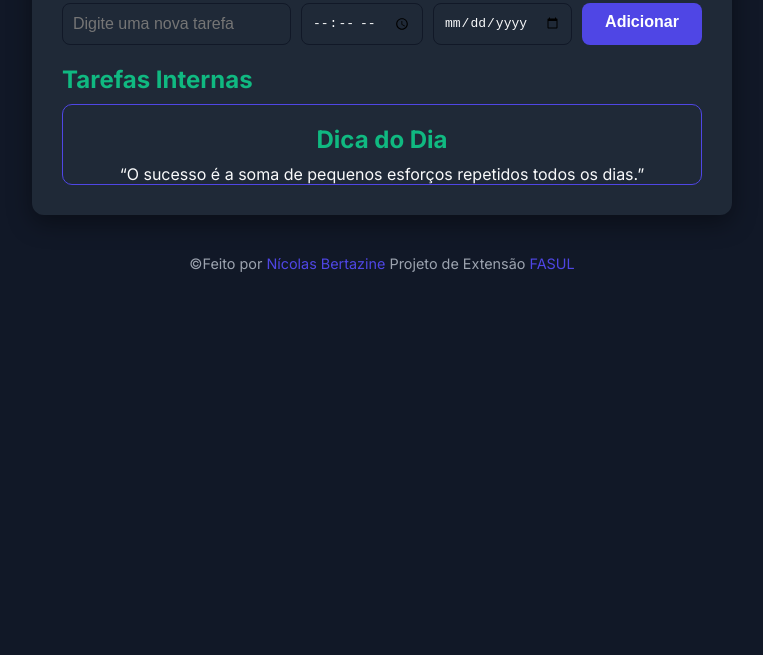
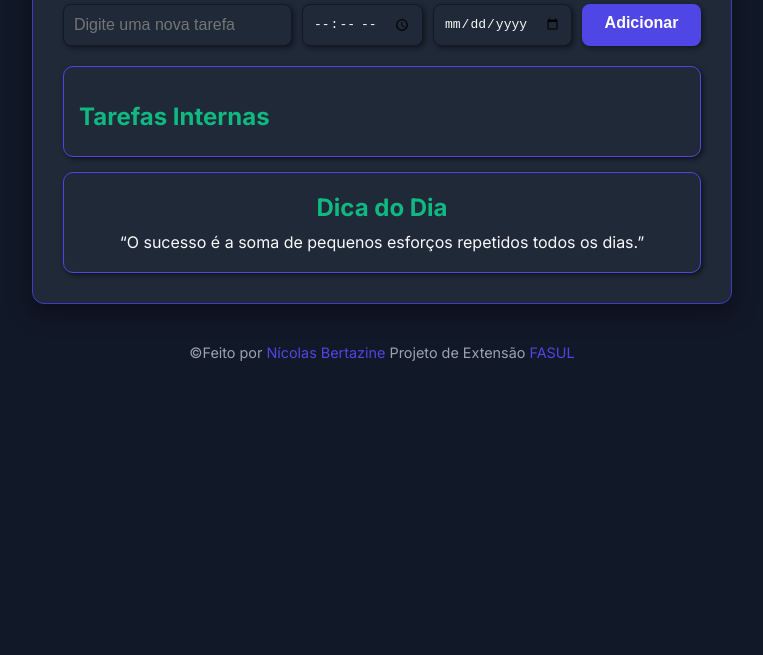
Before and after one commit to NicolasBertazine/projeto-fasul, a plain HTML site: page projeto-tarefas copy/index.html in a window 1280 px wide. Shown: the part 145-800 px from the top of the page, without its empty margins (258-1021 px from the left). Drawn offline with Linux system fonts and the light colour scheme.

Commit message:
css feito

```diff
--- a/projeto-tarefas copy/css/styles.css
+++ b/projeto-tarefas copy/css/styles.css
@@ -38,8 +38,9 @@ main {
 .container {
     background-color: var(--cor2);
     padding: 30px;
+    border: 1px solid var(--cor4);
     border-radius: 12px;
-    box-shadow: 0 8px 24px rgba(0, 0, 0, 0.4);
+    box-shadow: 1px 0px 9px 3px rgba(0,0,0,0.75);
     width: 100%;
     max-width: 400px;
 }
@@ -49,6 +50,7 @@ main {
     font-size: 2em;
     color: var(--cor3);
     margin-bottom: 20px;
+    text-shadow: 2px 2px 5px rgba(0, 0, 0, 0.616);
 }
 
 .container h2 {
@@ -81,6 +83,7 @@ main {
 #new-task {
     color: #F9FAFB;
     transition: border 0.2s ease-in-out;
+    box-shadow: 2px 2px 5px rgba(0, 0, 0, 0.459);
 }
 
 #new-task:focus {
@@ -90,6 +93,7 @@ main {
 
 #task-time {
    transition: border 0.2s ease-in-out;
+   box-shadow: 2px 2px 5px rgba(0, 0, 0, 0.459);
 }
 
 #task-time:focus {
@@ -99,6 +103,7 @@ main {
 
 #task-date {
     transition: border 0.2s ease-in-out;
+    box-shadow: 2px 2px 5px rgba(0, 0, 0, 0.459);
 }
 
 #task-date:focus {
@@ -116,15 +121,29 @@ main {
     font-weight: 600;
     cursor: pointer;
     transition: background 0.2s ease-in-out;
+    box-shadow: 2px 2px 5px rgba(0, 0, 0, 0.459);
 }
 
 .task-input button:hover {
     background-color: var(--cor4);
 }
 
+#tasks {
+    border: 1px solid var(--cor3);
+    border-radius: 10px;
+    padding: 15px;
+    margin-bottom: 15px;
+    box-shadow: 2px 2px 5px rgba(0, 0, 0, 0.548);
+}
+
 #task-list {
     list-style: none;
     padding: 0;
+}
+
+small {
+    font-size: 0.8em;
+    margin-top: 4px;
 }
 
 #task-list li {
@@ -157,19 +176,16 @@ main {
     font-size: 0.85em;
 }
 
-small {
-    font-size: 0.8em;
-    margin-top: 4px;
-}
-
 #task-list li button:hover {
     background-color: var(--cor9);
 }
 
-.motivacional {
+.motivation {
+    padding-bottom: 20px;
     text-align: center;
     border: 1px solid var(--cor3);
     border-radius: 10px;
+    box-shadow: 2px 2px 5px rgba(0, 0, 0, 0.548);
 }
 
 footer {
--- a/projeto-tarefas copy/index.html
+++ b/projeto-tarefas copy/index.html
@@ -19,13 +19,13 @@
         <button onclick="addTask()">Adicionar</button>
 
       </section>
-      <section>
+      <section id="tasks">
         <h2>Tarefas Internas</h2>
         <ul id="task-list"></ul> <!-- Aonde vai aparecer as tarefas -->
       </section>
 
       <!-- NOVA SEÇÃO: DICA MOTIVACIONAL -->
-      <section class="motivacional">
+      <section class="motivation">
         <h2>Dica do Dia</h2>
         <p id="dica-motivacional">“O sucesso é a soma de pequenos esforços repetidos todos os dias.”</p>
       </section>
```
